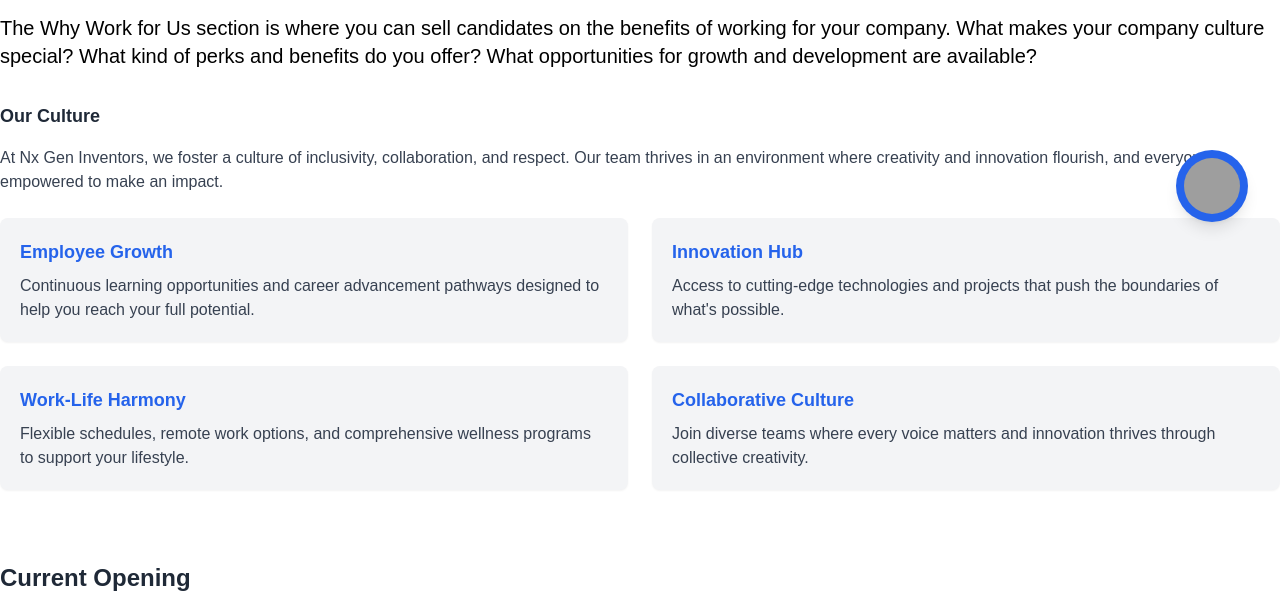
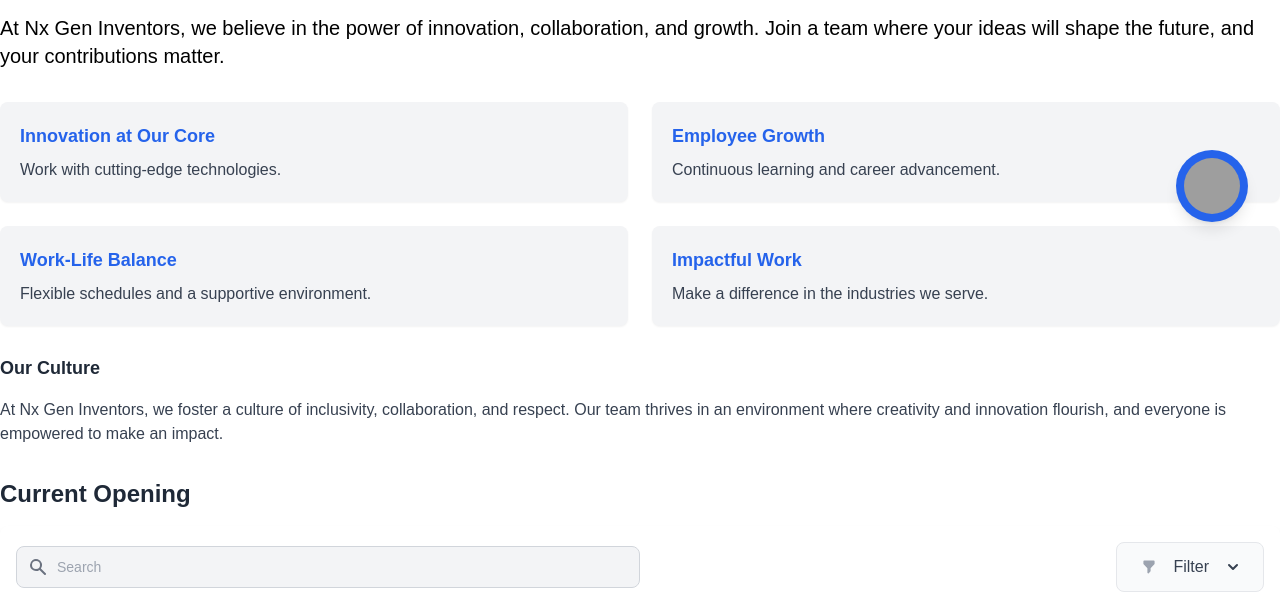
Before and after one commit to vicky23sri/NXGEN_V3, a website: page careers.html in a window 1280 px wide. Shown: the part 546-1151 px from the top of the page. Drawn offline with nearby package versions, Linux system fonts and the light colour scheme; grey boxes are pictures that could not be loaded; a web font is replaced by a local one.

Commit message:
bgcolour changed

```diff
--- a/careers.html
+++ b/careers.html
@@ -979,43 +979,44 @@
                 <div class="max-w-full flex flex-col gap-8">
                     <h2 class="title-font-family font-semibold text-3xl"><span class="text-5xl">W</span>hy Work for Us?</h2>
                     <p class="text-xl font-medium leading-7 line-clamp-2">
-                        The Why Work for Us section is where you can sell candidates on the benefits of working for your company. What makes your company culture special? What kind of perks and benefits do you offer? What opportunities for growth and development are available?
+                        At Nx Gen Inventors, we believe in the power of innovation, collaboration, and growth. Join a team where your ideas will shape the future, and your contributions matter.
                     </p>
 
                     <div class="rounded-lg">
-                        <h3 class="text-lg font-semibold mb-4 text-gray-800">Our Culture</h3>
-                        <p class="text-gray-700 mb-6">
-                            At Nx Gen Inventors, we foster a culture of inclusivity, collaboration, and respect. Our team thrives in an environment where creativity and innovation flourish, and everyone is empowered to make an impact.
-                        </p>
 
                         <div class="grid gap-6 md:grid-cols-2">
                             <!-- Employee Growth -->
                             <div class="bg-gray-100 p-5 rounded-lg shadow-sm">
-                                <h4 class="text-lg font-semibold text-blue-600 mb-2">Employee Growth</h4>
-                                <p class="text-gray-700">Continuous learning opportunities and career advancement pathways designed to help you reach your full potential.</p>
+                                <h4 class="text-lg font-semibold text-blue-600 mb-2">Innovation at Our Core</h4>
+                                <p class="text-gray-700">Work with cutting-edge technologies.</p>
                             </div>
 
                             <!-- Innovation Hub -->
                             <div class="bg-gray-100 p-5 rounded-lg shadow-sm">
-                                <h4 class="text-lg font-semibold text-blue-600 mb-2">Innovation Hub</h4>
-                                <p class="text-gray-700">Access to cutting-edge technologies and projects that push the boundaries of what's possible.</p>
+                                <h4 class="text-lg font-semibold text-blue-600 mb-2">Employee Growth </h4>
+                                <p class="text-gray-700">Continuous learning and career advancement.</p>
                             </div>
 
                             <!-- Work-Life Harmony -->
                             <div class="bg-gray-100 p-5 rounded-lg shadow-sm">
-                                <h4 class="text-lg font-semibold text-blue-600 mb-2">Work-Life Harmony</h4>
-                                <p class="text-gray-700">Flexible schedules, remote work options, and comprehensive wellness programs to support your lifestyle.</p>
+                                <h4 class="text-lg font-semibold text-blue-600 mb-2">Work-Life Balance</h4>
+                                <p class="text-gray-700"> Flexible schedules and a supportive environment.</p>
                             </div>
 
                             <!-- Collaborative Culture -->
                             <div class="bg-gray-100 p-5 rounded-lg shadow-sm">
-                                <h4 class="text-lg font-semibold text-blue-600 mb-2">Collaborative Culture</h4>
-                                <p class="text-gray-700">Join diverse teams where every voice matters and innovation thrives through collective creativity.</p>
+                                <h4 class="text-lg font-semibold text-blue-600 mb-2">Impactful Work</h4>
+                                <p class="text-gray-700">Make a difference in the industries we serve.</p>
                             </div>
                         </div>
+
+                        <h3 class="text-lg font-semibold mb-4 text-gray-800 pt-7">Our Culture</h3>
+                        <p class="text-gray-700">
+                            At Nx Gen Inventors, we foster a culture of inclusivity, collaboration, and respect. Our team thrives in an environment where creativity and innovation flourish, and everyone is empowered to make an impact.
+                        </p>
                     </div>
 
-                    <section class=" dark:bg-gray-900 py-10 pb-5">
+                    <section class=" dark:bg-gray-900 pb-5">
                         <h3 class="text-2xl font-bold mb-4 text-gray-800">Current Opening</h3>
                         <div class="mx-auto max-w-screen-3xl">
                             <div class="bg-white dark:bg-gray-800 relative shadow-md sm:rounded-lg overflow-hidden">
@@ -1238,7 +1239,7 @@
     </main>
 
     <!-- footer -->
-    <footer class="bg-green-600 text-white pt-16">
+    <footer class="bg-[#042F34] text-white pt-16">
         <div class="container mx-auto px-4" data-aos="fade-up">
             <div class="grid grid-cols-1 md:grid-cols-2 lg:grid-cols-4 gap-8 mb-12">
                 <div class="space-y-8" data-aos="fade-right">
@@ -1304,7 +1305,7 @@
                     </div>
                 </div>
                 <div class="space-y-3">
-                    <h2 class="text-2xl text-white font-bold uppercase">NX GEN Inventors</h2>
+                    <h2 class="text-xl text-white font-bold uppercase">NX GEN Inventors</h2>
                     <div class="w-full md:w-auto">
                         <div class="w-full md:w-auto" data-aos="fade-right">
                             <div class="flex space-x-4">
```
Also changed, not shown: about-us.html (+2 -2 lines), engineering/custom-iot-solutions.html (+2 -2 lines), engineering/electronics-design.html (+2 -2 lines), engineering/mechanical-design.html (+2 -2 lines), engineering/prototyping-production.html (+2 -2 lines), engineering/testing-certifications.html (+2 -2 lines), index.html (+2 -2 lines), industry/index.html (+2 -2 lines), manfacturing/index.html (+2 -2 lines), software/index.html (+2 -2 lines), staffing.html (+2 -2 lines), training.html (+2 -2 lines).
